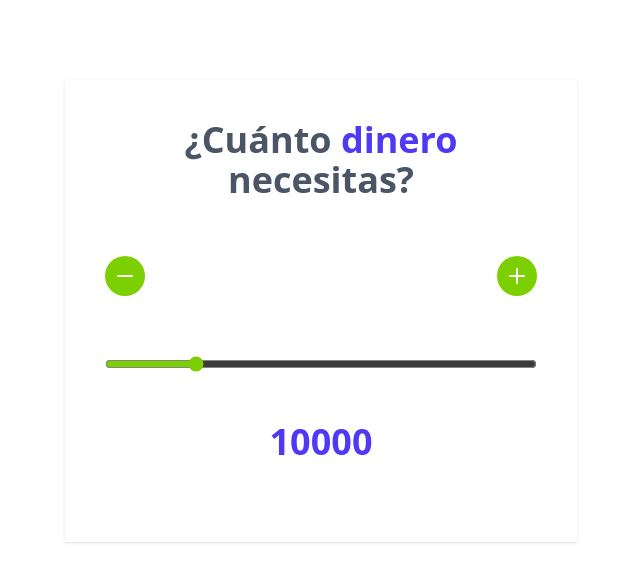
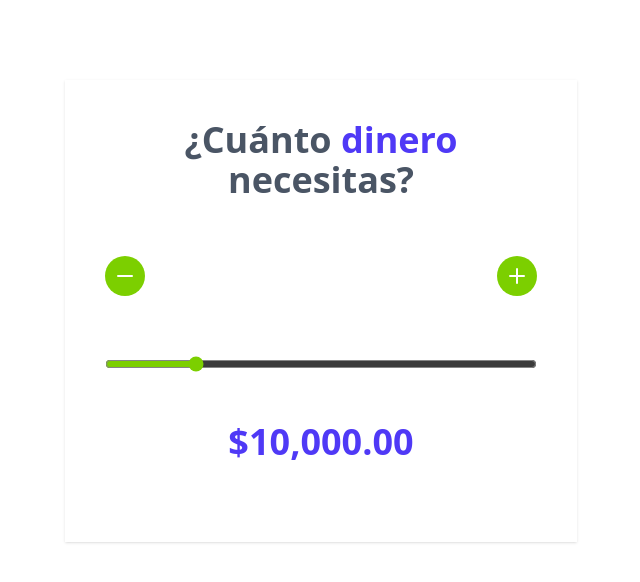
Before and after one commit to cgamcs/cotizador-prestamos, a React (Vite) app: page / in a window 1280 px wide. Shown: the top 582 px of the page, without its empty margins (319-959 px from the left). Built offline with nearby package versions, Linux system fonts and the light colour scheme.

Commit message:
formateando el valor del prestamo

```diff
--- a/src/App.jsx
+++ b/src/App.jsx
@@ -2,7 +2,7 @@
 import Header from "./components/Header"
 import { Minus, Plus } from "lucide-react"
 import Button from "./components/Button"
-
+import { formatearDinero } from "./helpers"
 
 function App() {
   const [cantidad, setCantidad] = useState(10000)
@@ -66,7 +66,7 @@
         />
 
         <p className="text-center my-10 text-4xl font-extrabold text-indigo-600">
-          {cantidad}
+          {formatearDinero(cantidad)}
         </p>
       </div>
     </>
--- /dev/null
+++ b/src/helpers/index.js
@@ -0,0 +1,12 @@
+const formatearDinero = (valor) => {
+    const formatter = new Intl.NumberFormat('en-US', {
+        style: 'currency',
+        currency: 'USD'
+    })
+
+    return formatter.format(valor)
+}
+
+export {
+    formatearDinero
+}
```
